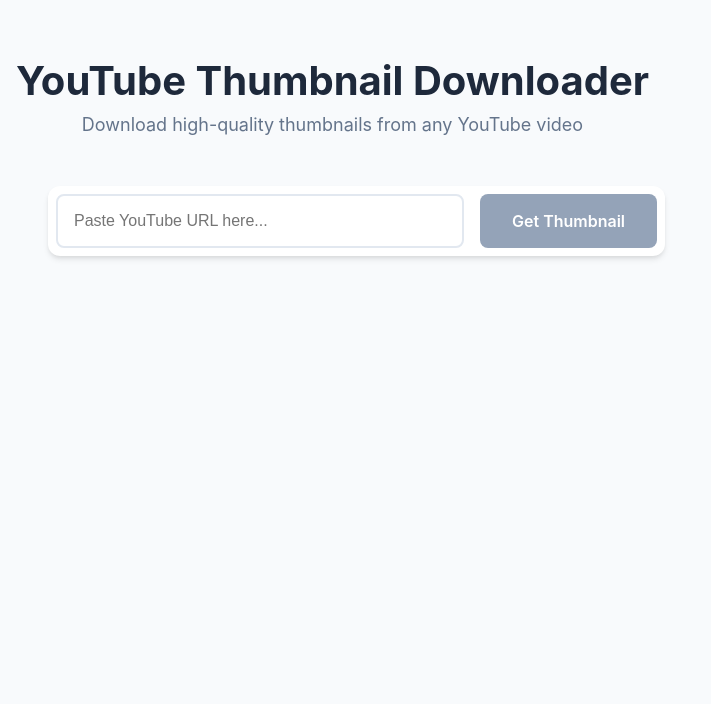
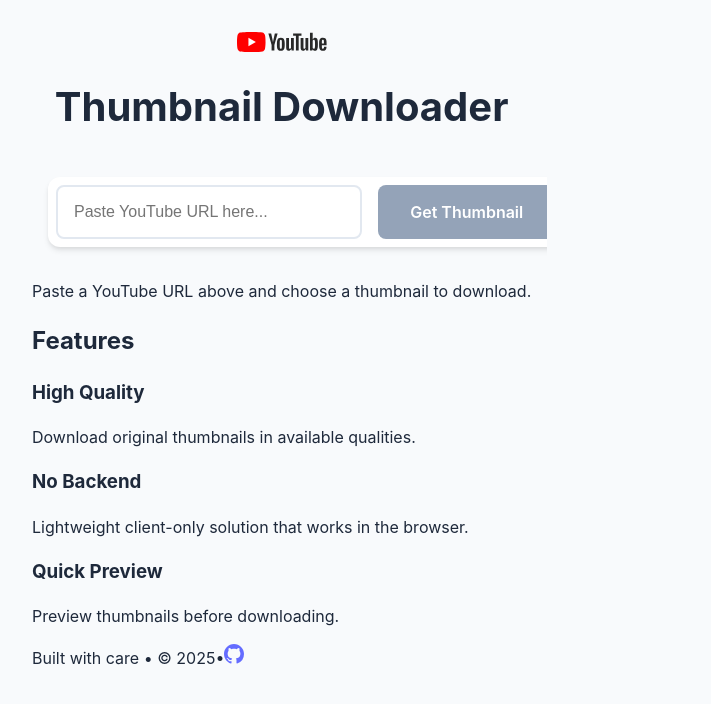
Before and after one commit to kushal1o1/YT-Thumbnailer, a React (Vite) app: page / in a window 1280 px wide. Shown: the top 704 px of the page, without its empty margins (0-711 px from the left). Built offline with nearby package versions, Linux system fonts and the light colour scheme.

Commit message:
feat:align desing with yt

```diff
--- a/src/App.tsx
+++ b/src/App.tsx
@@ -2,14 +2,18 @@
 import type { ThumbnailInfo } from './types/types';
 import URLInput from './components/URLInput';
 import ThumbnailDisplay from './components/ThumbnailDisplay';
+import SkeletonGrid from './components/SkeletonGrid';
 import { Toaster } from 'react-hot-toast';
 import './App.css';
 
 function App() {
   const [thumbnails, setThumbnails] = useState<ThumbnailInfo[]>([]);
+  const [loading, setLoading] = useState(false);
 
   return (
     <div className="app">
+      <div className="app-shell" style={{ position: 'relative', overflow: 'hidden' }}>
+        <div style={{ position: 'relative', zIndex: 2 }}>
         <Toaster
           position="top-right"
           toastOptions={{
@@ -20,16 +24,77 @@
             },
           }}
         />
+
+        {/* Hero Header Section */}
         <header className="app-header">
-        <h1>YouTube Thumbnail Downloader</h1>
-        <p>Download high-quality thumbnails from any YouTube video</p>
+          <div className="header-icon">
+            <svg viewBox="0 0 90 20" preserveAspectRatio="xMidYMid meet" focusable="false" style={{ width: '90px', height: '20px' }}>
+              <g viewBox="0 0 90 20" preserveAspectRatio="xMidYMid meet">
+                <g>
+                  <path d="M27.9727 3.12324C27.6435 1.89323 26.6768 0.926623 25.4468 0.597366C23.2197 2.24288e-07 14.285 0 14.285 0C14.285 0 5.35042 2.24288e-07 3.12323 0.597366C1.89323 0.926623 0.926623 1.89323 0.597366 3.12324C2.24288e-07 5.35042 0 10 0 10C0 10 2.24288e-07 14.6496 0.597366 16.8768C0.926623 18.1068 1.89323 19.0734 3.12323 19.4026C5.35042 20 14.285 20 14.285 20C14.285 20 23.2197 20 25.4468 19.4026C26.6768 19.0734 27.6435 18.1068 27.9727 16.8768C28.5701 14.6496 28.5701 10 28.5701 10C28.5701 10 28.5677 5.35042 27.9727 3.12324Z" fill="#FF0000"></path>
+                  <path d="M11.4253 14.2854L18.8477 10.0004L11.4253 5.71533V14.2854Z" fill="white"></path>
+                </g>
+                <g>
+                  <g>
+                    <path d="M34.6024 13.0036L31.3945 1.41846H34.1932L35.3174 6.6701C35.6043 7.96361 35.8136 9.06662 35.95 9.97913H36.0323C36.1264 9.32532 36.3381 8.22937 36.665 6.68892L37.8291 1.41846H40.6278L37.3799 13.0036V18.561H34.6001V13.0036H34.6024Z" fill="#282828"></path>
+                    <path d="M41.4697 18.1937C40.9053 17.8127 40.5031 17.22 40.2632 16.4157C40.0257 15.6114 39.9058 14.5437 39.9058 13.2078V11.3898C39.9058 10.0422 40.0422 8.95805 40.315 8.14196C40.5878 7.32588 41.0135 6.72851 41.592 6.35457C42.1706 5.98063 42.9302 5.79248 43.871 5.79248C44.7976 5.79248 45.5384 5.98298 46.0981 6.36398C46.6555 6.74497 47.0647 7.34234 47.3234 8.15137C47.5821 8.96275 47.7115 10.0422 47.7115 11.3898V13.2078C47.7115 14.5437 47.5845 15.6161 47.3329 16.4251C47.0812 17.2365 46.672 17.8292 46.1075 18.2031C45.5431 18.5771 44.7764 18.7652 43.8098 18.7652C42.8126 18.7675 42.0342 18.5747 41.4697 18.1937ZM44.6353 16.2323C44.7905 15.8231 44.8705 15.1575 44.8705 14.2309V10.3292C44.8705 9.43077 44.7929 8.77225 44.6353 8.35833C44.4777 7.94206 44.2026 7.7351 43.8074 7.7351C43.4265 7.7351 43.156 7.94206 43.0008 8.35833C42.8432 8.77461 42.7656 9.43077 42.7656 10.3292V14.2309C42.7656 15.1575 42.8408 15.8254 42.9914 16.2323C43.1419 16.6415 43.4123 16.8461 43.8074 16.8461C44.2026 16.8461 44.4777 16.6415 44.6353 16.2323Z" fill="#282828"></path>
+                    <path d="M56.8154 18.5634H54.6094L54.3648 17.03H54.3037C53.7039 18.1871 52.8055 18.7656 51.6061 18.7656C50.7759 18.7656 50.1621 18.4928 49.767 17.9496C49.3719 17.4039 49.1743 16.5526 49.1743 15.3955V6.03751H51.9942V15.2308C51.9942 15.7906 52.0553 16.188 52.1776 16.4256C52.2999 16.6631 52.5045 16.783 52.7914 16.783C53.036 16.783 53.2712 16.7078 53.497 16.5573C53.7228 16.4067 53.8874 16.2162 53.9979 15.9858V6.03516H56.8154V18.5634Z" fill="#282828"></path>
+                    <path d="M64.4755 3.68758H61.6768V18.5629H58.9181V3.68758H56.1194V1.42041H64.4755V3.68758Z" fill="#282828"></path>
+                    <path d="M71.2768 18.5634H69.0708L68.8262 17.03H68.7651C68.1654 18.1871 67.267 18.7656 66.0675 18.7656C65.2373 18.7656 64.6235 18.4928 64.2284 17.9496C63.8333 17.4039 63.6357 16.5526 63.6357 15.3955V6.03751H66.4556V15.2308C66.4556 15.7906 66.5167 16.188 66.639 16.4256C66.7613 16.6631 66.9659 16.783 67.2529 16.783C67.4974 16.783 67.7326 16.7078 67.9584 16.5573C68.1842 16.4067 68.3488 16.2162 68.4593 15.9858V6.03516H71.2768V18.5634Z" fill="#282828"></path>
+                    <path d="M80.609 8.0387C80.4373 7.24849 80.1621 6.67699 79.7812 6.32186C79.4002 5.96674 78.8757 5.79035 78.2078 5.79035C77.6904 5.79035 77.2059 5.93616 76.7567 6.23014C76.3075 6.52412 75.9594 6.90747 75.7148 7.38489H75.6937V0.785645H72.9773V18.5608H75.3056L75.5925 17.3755H75.6537C75.8724 17.7988 76.1993 18.1304 76.6344 18.3774C77.0695 18.622 77.554 18.7443 78.0855 18.7443C79.038 18.7443 79.7412 18.3045 80.1904 17.4272C80.6396 16.5476 80.8653 15.1765 80.8653 13.3092V11.3266C80.8653 9.92722 80.7783 8.82892 80.609 8.0387ZM78.0243 13.1492C78.0243 14.0617 77.9867 14.7767 77.9114 15.2941C77.8362 15.8115 77.7115 16.1808 77.5328 16.3971C77.3564 16.6158 77.1165 16.724 76.8178 16.724C76.585 16.724 76.371 16.6699 76.1734 16.5594C75.9759 16.4512 75.816 16.2866 75.6937 16.0702V8.96062C75.7877 8.6196 75.9524 8.34209 76.1852 8.12337C76.4157 7.90465 76.6697 7.79646 76.9401 7.79646C77.2271 7.79646 77.4481 7.90935 77.6034 8.13278C77.7609 8.35855 77.8691 8.73485 77.9303 9.26636C77.9914 9.79787 78.022 10.5528 78.022 11.5335V13.1492H78.0243Z" fill="#282828"></path>
+                    <path d="M84.8657 13.8712C84.8657 14.6755 84.8892 15.2776 84.9363 15.6798C84.9833 16.0819 85.0821 16.3736 85.2326 16.5594C85.3831 16.7428 85.6136 16.8345 85.9264 16.8345C86.3474 16.8345 86.639 16.6699 86.7942 16.343C86.9518 16.0161 87.0365 15.4705 87.0506 14.7085L89.4824 14.8519C89.4965 14.9601 89.5035 15.1106 89.5035 15.3011C89.5035 16.4582 89.186 17.3237 88.5534 17.8952C87.9208 18.4667 87.0247 18.7536 85.8676 18.7536C84.4777 18.7536 83.504 18.3185 82.9466 17.446C82.3869 16.5735 82.1094 15.2259 82.1094 13.4008V11.2136C82.1094 9.33452 82.3987 7.96105 82.9772 7.09558C83.5558 6.2301 84.5459 5.79736 85.9499 5.79736C86.9165 5.79736 87.6597 5.97375 88.1771 6.32888C88.6945 6.684 89.059 7.23433 89.2707 7.98457C89.4824 8.7348 89.5882 9.76961 89.5882 11.0913V13.2362H84.8657V13.8712ZM85.2232 7.96811C85.0797 8.14449 84.9857 8.43377 84.9363 8.83593C84.8892 9.2381 84.8657 9.84722 84.8657 10.6657V11.5641H86.9283V10.6657C86.9283 9.86133 86.9001 9.25221 86.846 8.83593C86.7919 8.41966 86.6931 8.12803 86.5496 7.95635C86.4062 7.78702 86.1851 7.7 85.8864 7.7C85.5854 7.70235 85.3643 7.79172 85.2232 7.96811Z" fill="#282828"></path>
+                  </g>
+                </g>
+              </g>
+            </svg>
+          </div>
+          <h1>Thumbnail Downloader</h1>
         </header>
+
+        {/* Main Content */}
         <main className="app-main">
-        <URLInput onThumbnailsFetched={setThumbnails} />
-        {thumbnails.length > 0 && <ThumbnailDisplay thumbnails={thumbnails} />}
+          <div className="controls-row">
+            <URLInput onThumbnailsFetched={setThumbnails} onLoadingChange={(s) => setLoading(s === 'loading')} />
+          </div>
+          <p className="center-note">Paste a YouTube URL above and choose a thumbnail to download.</p>
+          {loading ? (
+            <SkeletonGrid count={4} />
+          ) : thumbnails.length > 0 ? (
+            <ThumbnailDisplay thumbnails={thumbnails} />
+          ) : null}
+
+          <section className="features" aria-label="features">
+            <h2>Features</h2>
+            <div className="features-grid">
+              <div className="feature">
+                <h3>High Quality</h3>
+                <p>Download original thumbnails in available qualities.</p>
+              </div>
+              <div className="feature">
+                <h3>No Backend</h3>
+                <p>Lightweight client-only solution that works in the browser.</p>
+              </div>
+              <div className="feature">
+                <h3>Quick Preview</h3>
+                <p>Preview thumbnails before downloading.</p>
+              </div>
+            </div>
+          </section>
+
+          <footer className="app-footer">
+            <span>Built with care • © {new Date().getFullYear()}</span>
+            <span>•</span>
+            <a href="https://github.com/kushal1o1/YT-Thumbnailer" target="_blank" rel="noreferrer">
+              <svg height="20" width="20" viewBox="0 0 16 16" fill="currentColor">
+                <path fillRule="evenodd" d="M8 0C3.58 0 0 3.58 0 8c0 3.54 2.29 6.53 5.47 7.59.4.07.55-.17.55-.38 0-.19-.01-.82-.01-1.49-2.01.37-2.53-.49-2.69-.94-.09-.23-.48-.94-.82-1.13-.28-.15-.68-.52-.01-.53.63-.01 1.08.58 1.23.82.72 1.21 1.87.87 2.33.66.07-.52.28-.87.51-1.07-1.78-.2-3.64-.89-3.64-3.95 0-.87.31-1.59.82-2.15-.08-.2-.36-1.02.08-2.12 0 0 .67-.21 2.2.82.64-.18 1.32-.27 2-.27.68 0 1.36.09 2 .27 1.53-1.04 2.2-.82 2.2-.82.44 1.1.16 1.92.08 2.12.51.56.82 1.27.82 2.15 0 3.07-1.87 3.75-3.65 3.95.29.25.54.73.54 1.48 0 1.07-.01 1.93-.01 2.2 0 .21.15.46.55.38A8.013 8.013 0 0016 8c0-4.42-3.58-8-8-8z"></path>
+              </svg>
+            </a>
+          </footer>
         </main>
       </div>
-  )
+    </div>
+    </div>
+  );
 }
 
-export default App
+export default App;
--- a/src/components/ThumbnailDisplay.tsx
+++ b/src/components/ThumbnailDisplay.tsx
@@ -10,6 +10,7 @@
 
 const ThumbnailDisplay: React.FC<ThumbnailDisplayProps> = ({ thumbnails }) => {
   const [downloading, setDownloading] = useState<number | null>(null);
+  const [previewIndex, setPreviewIndex] = useState<number | null>(null);
 
   const handleDownload = async (thumbnail: ThumbnailInfo, index: number) => {
     setDownloading(index);
@@ -23,34 +24,70 @@
   };
 
   return (
+    <>
       <div className="thumbnail-grid">
         {thumbnails.map((thumbnail, index) => (
-        <div key={index} className="thumbnail-card">
+          <div
+            key={index}
+            className="thumbnail-card"
+            onClick={() => setPreviewIndex(index)}
+          >
             <div className="thumbnail-image-container">
               <img
                 src={thumbnail.url}
                 alt={`YouTube thumbnail ${thumbnail.quality}`}
                 className="thumbnail-image"
               />
+              <div className="thumbnail-overlay">
+                <div className="overlay-text">Click to Preview</div>
               </div>
-          <div className="thumbnail-info">
+            </div>
+
               <span className="quality-badge">{thumbnail.quality}</span>
               {thumbnail.width && thumbnail.height && (
                 <span className="resolution-badge">
                   {thumbnail.width}x{thumbnail.height}
                 </span>
               )}
-          </div>
-          <button
-            className={`download-button ${downloading === index ? 'downloading' : ''}`}
-            onClick={() => handleDownload(thumbnail, index)}
-            disabled={downloading !== null}
-          >
-            {downloading === index ? 'Downloading...' : 'Download'}
-          </button>
+
           </div>
         ))}
       </div>
+
+      {previewIndex !== null && (
+        <div className="preview-modal" onClick={() => setPreviewIndex(null)}>
+          <div className="preview-content" onClick={(e) => e.stopPropagation()}>
+            <button className="preview-close" onClick={() => setPreviewIndex(null)}>×</button>
+            <img
+              src={thumbnails[previewIndex].url}
+              alt={`Preview ${thumbnails[previewIndex].quality}`}
+              className="preview-image"
+            />
+            <div className="preview-details">
+              <div className="preview-info-row">
+                <span className="preview-label">Quality:</span>
+                <span className="preview-value">{thumbnails[previewIndex].quality}</span>
+              </div>
+              {thumbnails[previewIndex].width && thumbnails[previewIndex].height && (
+                <div className="preview-info-row">
+                  <span className="preview-label">Resolution:</span>
+                  <span className="preview-value">
+                    {thumbnails[previewIndex].width}x{thumbnails[previewIndex].height}
+                  </span>
+                </div>
+              )}
+              <button
+                className="preview-download-button"
+                onClick={() => handleDownload(thumbnails[previewIndex], previewIndex)}
+                disabled={downloading !== null}
+              >
+                {downloading === previewIndex ? 'Downloading...' : 'Download High Quality'}
+              </button>
+            </div>
+          </div>
+        </div>
+      )}
+    </>
   );
 };
 
--- a/src/components/URLInput.tsx
+++ b/src/components/URLInput.tsx
@@ -7,9 +7,10 @@
 
 interface URLInputProps {
   onThumbnailsFetched: (thumbnails: ThumbnailInfo[]) => void;
+  onLoadingChange?: (state: import('../types/types').LoadingState) => void;
 }
 
-const URLInput: React.FC<URLInputProps> = ({ onThumbnailsFetched }) => {
+const URLInput: React.FC<URLInputProps> = ({ onThumbnailsFetched, onLoadingChange }) => {
   const [url, setUrl] = useState<string>('');
   const [status, setStatus] = useState<LoadingState>('idle');
   const [error, setError] = useState<string>('');
@@ -22,6 +23,7 @@
 
   const handleFetchThumbnails = async () => {
     setStatus('loading');
+    onLoadingChange?.('loading');
     setError('');
 
     const videoId = extractYouTubeVideoId(url);
@@ -40,12 +42,14 @@
       }
       onThumbnailsFetched(thumbnails);
       setStatus('success');
+      onLoadingChange?.('success');
       toast.success('Thumbnails loaded successfully!');
     } catch (err) {
       const errorMsg = err instanceof Error ? err.message : 'Failed to fetch thumbnails. Please try again.';
       setError(errorMsg);
       toast.error(errorMsg);
       setStatus('error');
+      onLoadingChange?.('error');
     }
   };
 
```
Lines whose indentation alone changed are shown as unchanged.
